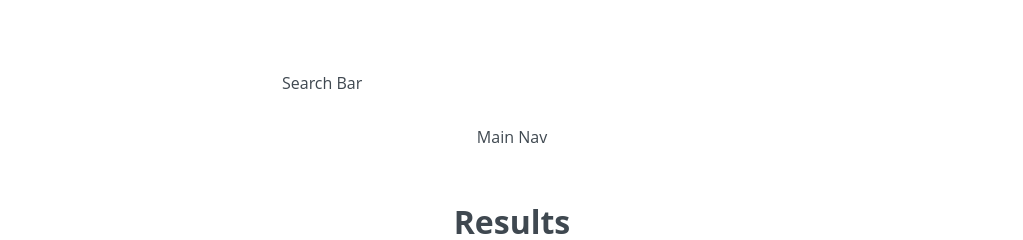
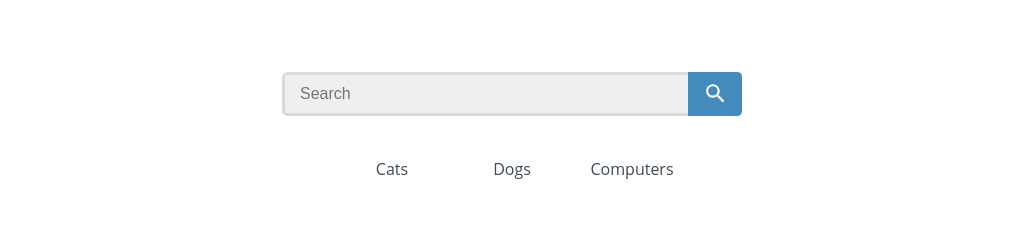
Before and after one commit to josephclander/Treehouse_react_image_gallery, a React (Create React App) app: page / in a window 1280 px wide. Shown: the top 240 px of the page, without its empty margins (128-1151 px from the left). Built offline with nearby package versions, Linux system fonts and the light colour scheme.

Commit message:
Add 2nd generation components Form Nav

```diff
--- /dev/null
+++ b/src/components/Form.js
@@ -0,0 +1,22 @@
+import React from 'react';
+
+const Form = () => {
+  return (
+    <form className='search-form'>
+      <input type='search' name='search' placeholder='Search' required />
+      <button type='submit' class='search-button'>
+        <svg
+          fill='#fff'
+          height='24'
+          viewBox='0 0 23 23'
+          width='24'
+          xmlns='http://www.w3.org/2000/svg'>
+          <path d='M15.5 14h-.79l-.28-.27C15.41 12.59 16 11.11 16 9.5 16 5.91 13.09 3 9.5 3S3 5.91 3 9.5 5.91 16 9.5 16c1.61 0 3.09-.59 4.23-1.57l.27.28v.79l5 4.99L20.49 19l-4.99-5zm-6 0C7.01 14 5 11.99 5 9.5S7.01 5 9.5 5 14 7.01 14 9.5 11.99 14 9.5 14z' />
+          <path d='M0 0h24v24H0z' fill='none' />
+        </svg>
+      </button>
+    </form>
+  );
+};
+
+export default Form;
--- a/src/components/Header.js
+++ b/src/components/Header.js
@@ -1,10 +1,12 @@
 import React from 'react';
+import Form from './Form';
+import Nav from './Nav';
 
 const Header = () => {
   return (
     <div className='header'>
-      <div className='search-form'>Search Bar</div>
-      <div className='main-nav'>Main Nav</div>
+      <Form />
+      <Nav />
     </div>
   );
 };
--- /dev/null
+++ b/src/components/Nav.js
@@ -0,0 +1,15 @@
+import React from 'react';
+
+const Nav = () => {
+  return (
+    <nav className='main-nav'>
+      <ul>
+        <li>Cats</li>
+        <li>Dogs</li>
+        <li>Computers</li>
+      </ul>
+    </nav>
+  );
+};
+
+export default Nav;
```
